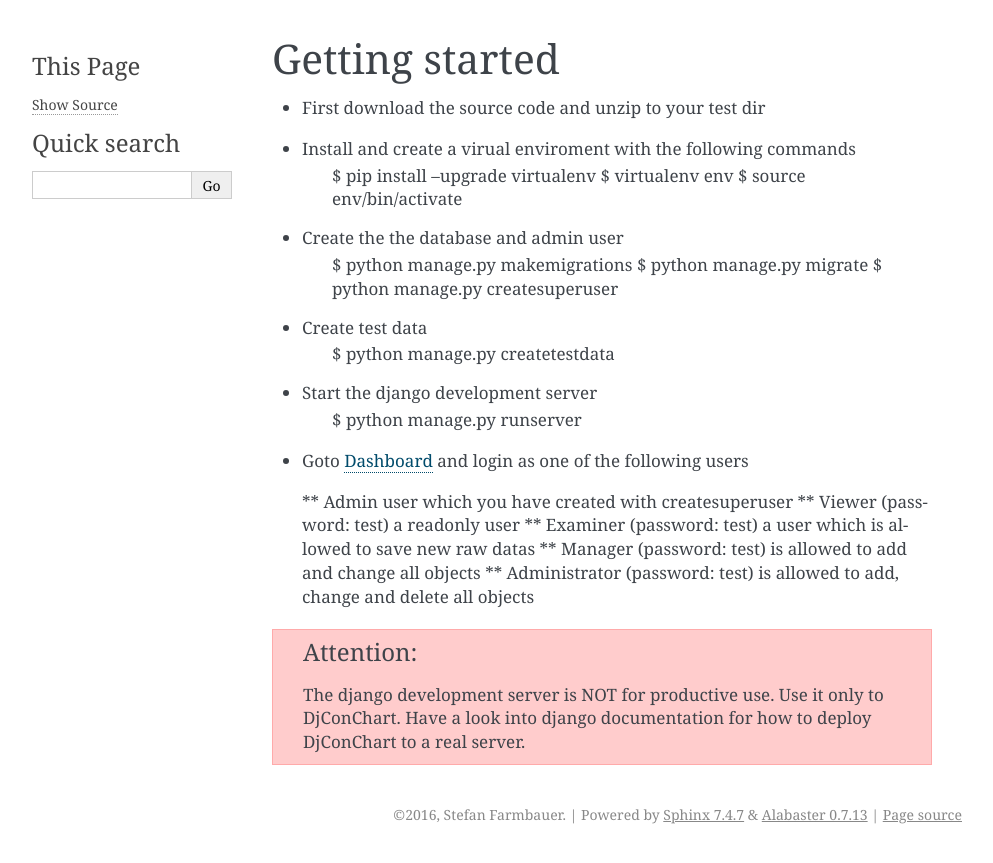
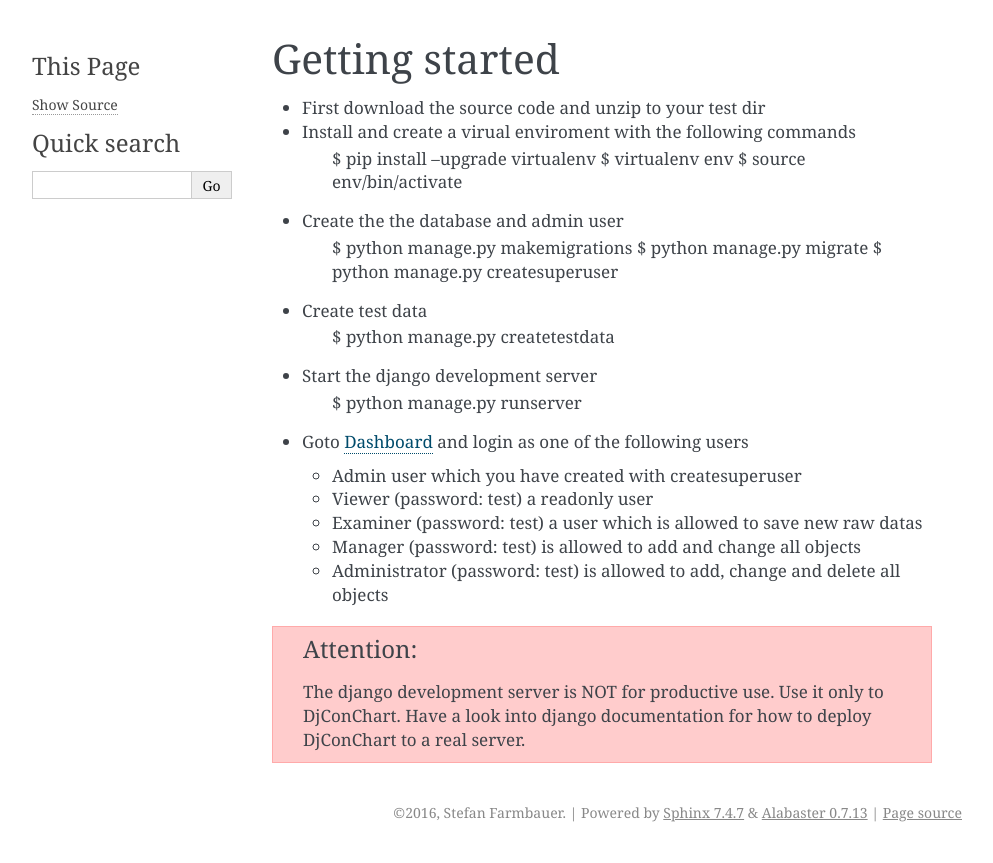
Before and after one commit to RedBeardCode/DjConChart, a Sphinx documentation site: the page built from doc/source/gettingstarted.rst, in a window 1280 px wide. Shown: the top 863 px of the page, without its empty margins (148-1141 px from the left). Built offline with Sphinx 7.4.7, drawn with Linux system fonts in a browser that asks for light colours.

Commit message:
corrected doc

```diff
--- a/doc/source/gettingstarted.rst
+++ b/doc/source/gettingstarted.rst
@@ -19,12 +19,17 @@
 * Goto `Dashboard <http://127.0.0.1:8000/>`_ and login as one of the following
   users
 
-  ** Admin user which you have created with createsuperuser
-  ** Viewer (password: test) a readonly user
-  ** Examiner (password: test) a user which is allowed to save new raw datas
-  ** Manager (password: test) is allowed to add and change all objects
-  ** Administrator (password: test) is allowed to add, change and delete all
-  objects
+  * Admin user which you have created with createsuperuser
+
+  * Viewer (password: test) a readonly user
+
+  * Examiner (password: test) a user which is allowed to save new raw datas
+
+  * Manager (password: test) is allowed to add and change all objects
+
+  * Administrator (password: test) is allowed to add, change and delete all
+    objects
+
 
 .. ATTENTION::
     The django development server is NOT for productive use. Use it only to
```
Also changed, not shown: 1 other file.
